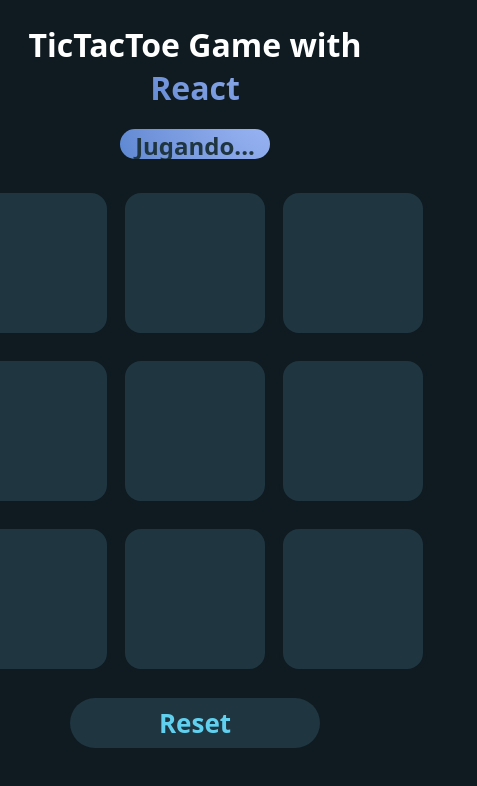
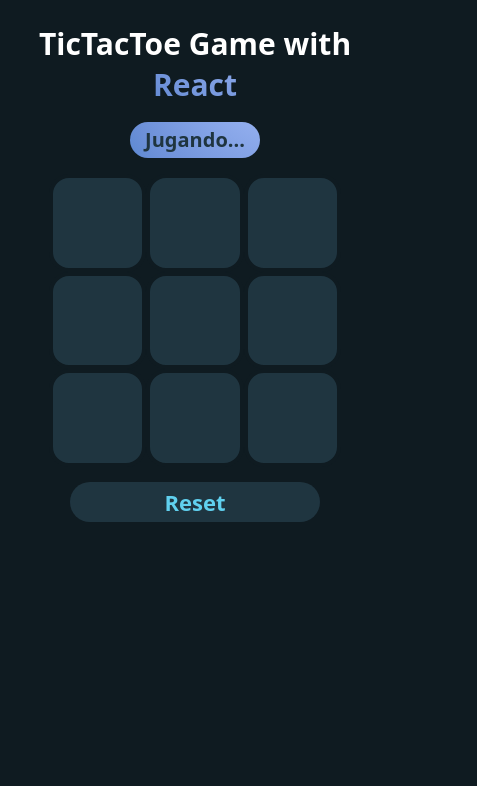
Before and after one commit to Jmond544/Tic-Tac-Toe, a React (Vite) app: page / in a window 390 px wide. Shown: the top 786 px of the page, 477 px wide, since content can reach past the window. Built offline with nearby package versions, Linux system fonts and the light colour scheme.

Commit message:
Responsive design

```diff
--- a/src/Styles/Quadrant.css
+++ b/src/Styles/Quadrant.css
@@ -1,10 +1,12 @@
 .containerQuadrant {
+    flex: 1 0 calc(33.33% - 10px);
+    min-height: calc(30%);
     font-size: 50px;
     display: flex;
-    height: 140px;
-    width: 140px;
+    height: auto;
+    width: auto;
     background: #1f3540;
-    margin: 10px 5px ;
+
     border-radius: 20px;
     cursor: pointer;
     border: 4px solid #0f1b21;
@@ -27,3 +29,10 @@
     background: #1f402e;
     color: #3d7a59;
 }
+
+@media (max-width: 360px) {
+
+	.containerQuadrant {
+		font-size: 35px;
+	}
+}
--- a/src/Styles/TicTacToe.css
+++ b/src/Styles/TicTacToe.css
@@ -5,6 +5,7 @@
   flex-direction: column;
 }
 .title {
+    font-size: 30px;
   margin-top: 15px;
   margin-bottom: 0;
   color: #fff;
@@ -32,29 +33,47 @@
 
 .reset {
   width: 250px;
-  height: 50px;
+  height: 40px;
   border: none;
   outline: none;
   cursor: pointer;
   border-radius: 50px;
   background: #1f3540;
-  font-size: 26px;
+  font-size: 20px;
   color: #60d0ee;
   font-family: system-ui, Avenir, Helvetica, Arial, sans-serif;
   font-weight: bold;
   margin-top: 15px;
-  margin-bottom: 30px;
+  margin-bottom: 10px;
   transition: all .5s;
 }
 
 .reset:hover {
+	font-size: 22px;
   background: #375e72;
 }
 
 .board {
   flex-wrap: wrap;
-  height: auto;
-  width: 564px;
+  height: 450px;
+  width: 450px;
   display: flex;
   justify-content: center;
 }
+
+@media (max-width: 550px) {
+	.board {
+		height: 75vw;
+  	width: 75vw;
+	}
+	.reset {
+		font-size: 22px;
+	}
+}
+
+@media (max-width: 360px) {
+
+	.reset {
+		width: 75vw;
+	}
+}
--- a/src/Styles/WinState.css
+++ b/src/Styles/WinState.css
@@ -1,10 +1,13 @@
 
 .subtitle {
+    display: flex;
     opacity: 0;
     height: 30px;
-    padding: 0 15px;
+    padding: 3px 15px;
+    align-items: center;
     overflow: hidden;
     border-radius: 20px;
+    font-size: 20px;
     transition: opacity 0.3s ease-in-out, background 0.5s ease-in-out, height 0.5s ease-in-out;
 }
 
```
